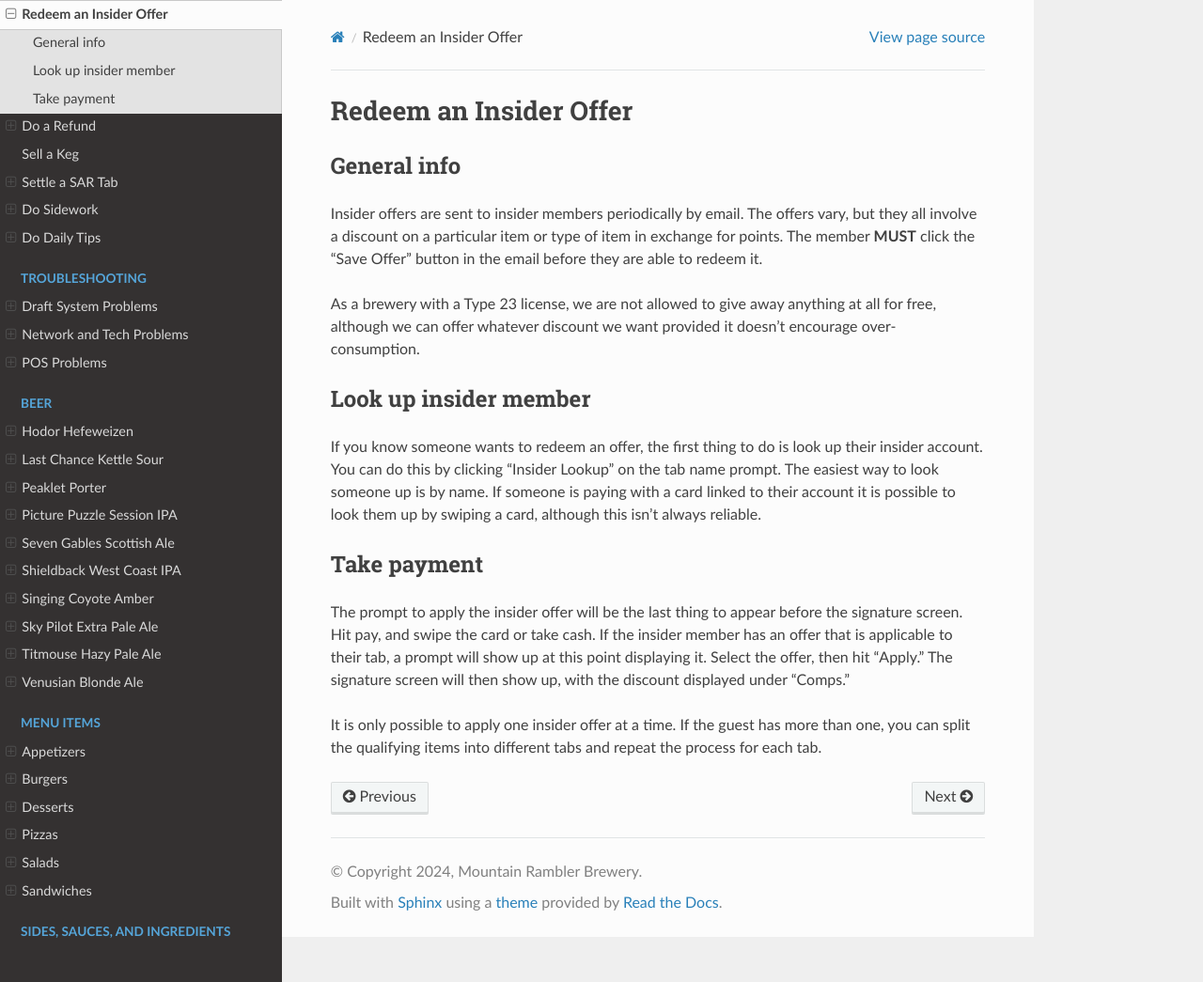
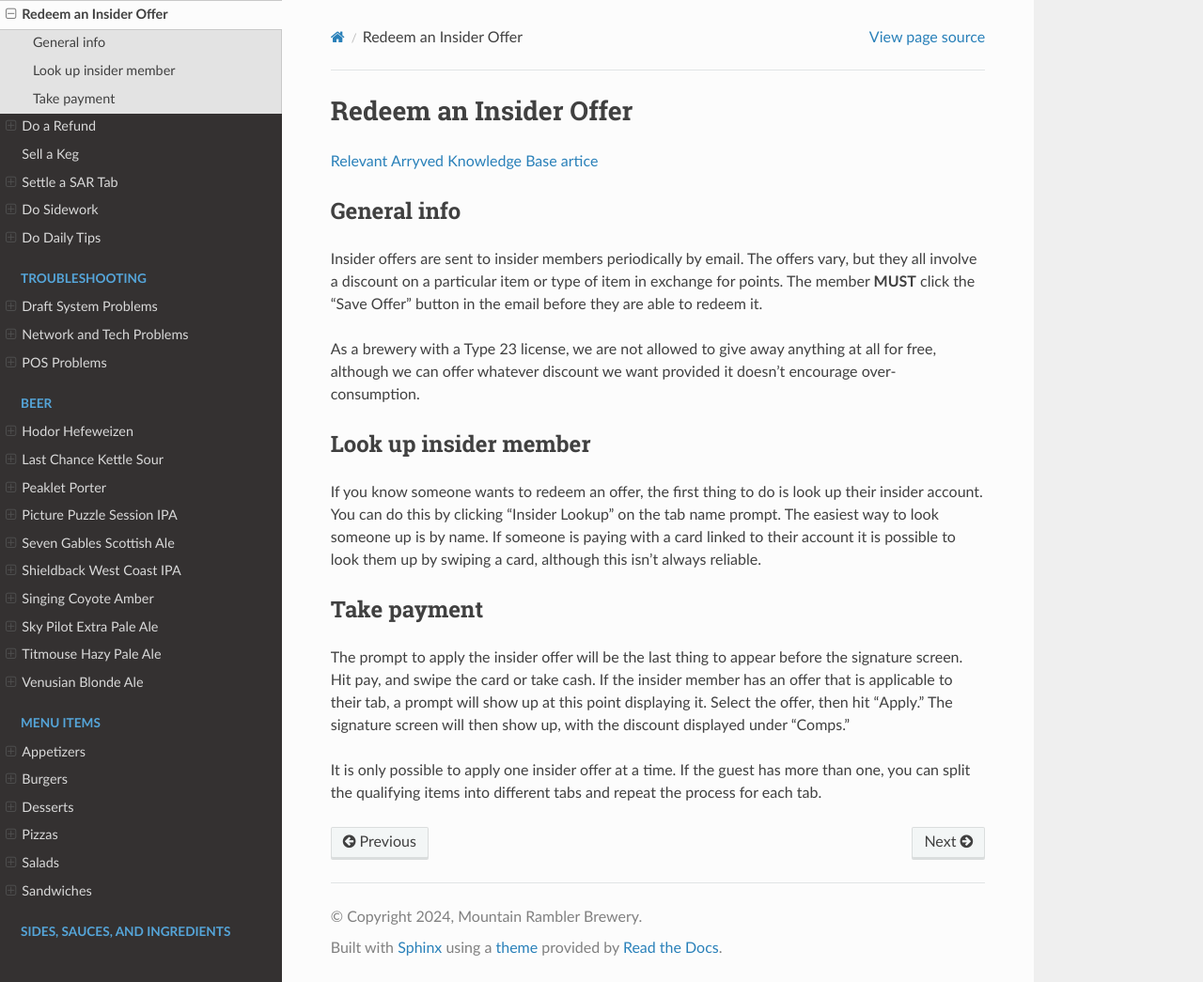
Before and after one commit to zhenry9/mrb-docs, a Sphinx documentation site: the page built from docs/source/how-to/redeem-an-insider-offer.rst, in a window 1280 px wide and 1045 px high. Shown: the whole window at 94% size. Built offline with Sphinx 7.4.7 and the Read the Docs theme 3.1.0, drawn with Linux system fonts in a browser that asks for light colours.

Commit message:
add knowledge base link

```diff
--- a/docs/source/how-to/redeem-an-insider-offer.rst
+++ b/docs/source/how-to/redeem-an-insider-offer.rst
@@ -1,5 +1,6 @@
 Redeem an Insider Offer
 =======================
+`Relevant Arryved Knowledge Base artice <https://support.arryved.com/portal/en/kb/articles/how-to-redeem-offers>`_
 
 General info
 ------------
```
